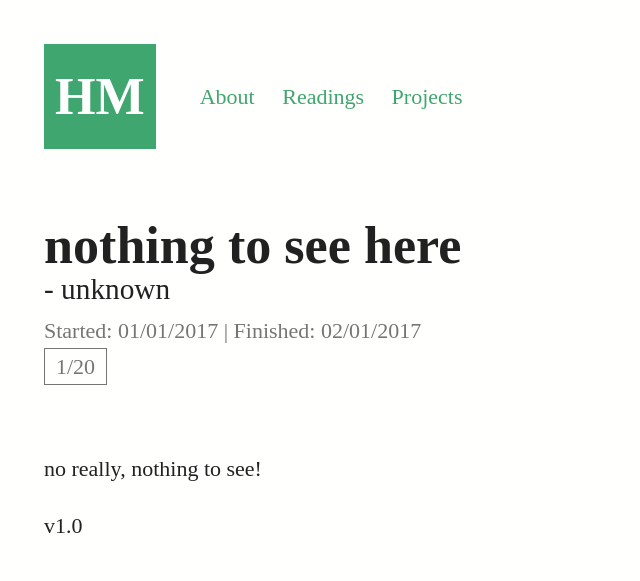
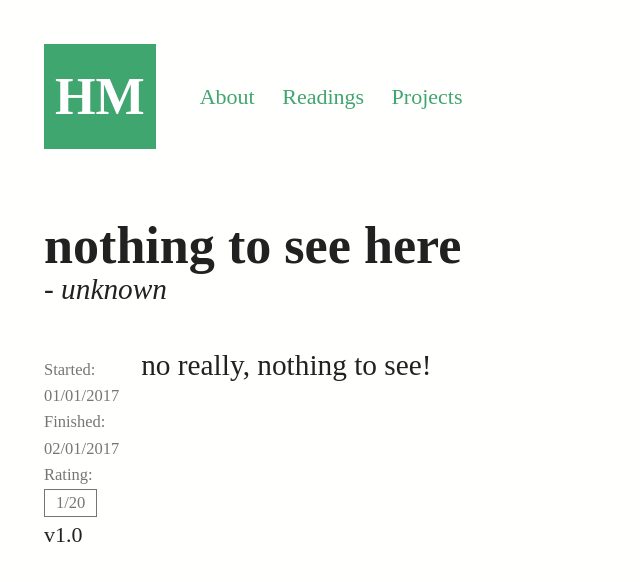
Before and after one commit to humont/myblog, a Jekyll site: the page built from _readings/test.md, in a window 1280 px wide. Shown: the top 581 px of the page, without its empty margins (0-640 px from the left). Built offline with Jekyll 4.4.1, drawn with Linux system fonts in a browser that asks for light colours.

Commit message:
Restructuring the post and and book review pages

```diff
--- a/_layouts/book.html
+++ b/_layouts/book.html
@@ -2,19 +2,29 @@
 layout: default
 ---
 
-<div class="row pv4">
+<div class="row pt4">
 
   <div class="row dib pr4 fw8 xxl"> {{ page.title }}</div>
-  <div class="nt3">
-      <div class="italic l">- {{ page.author }}</div>
-      <div class="dark_muted">
-        <span>Started: {{ page.start-date }}</span> | <span>Finished: {{ page.end-date }}</span>
-      </div>
-      <div class="dark_muted dib ba ph2 bg_brand-green_dark_hovered light_hovered">{{ page.rating }}/20</div>
-  </div>
+  <div class="row tti nt3 l">- {{ page.author }}</div>
 </div>
 
 
-<div class="">
-  {{ content }}
+
+
+
+<div class="row">
+
+  <div class="pr3 pt4_m">
+    <div class="s dark_muted">
+      <span class="pb3 pr2_s">Started:<br class="m-l_only"> {{ page.start-date }}</span><br class="m-l_only">
+      <span class="pb3 pr2_s">Finished:<br class="m-l_only"> {{ page.end-date }}</span><br class="m-l_only">
+      <span class="pb3">Rating:</span><br class="m-l_only">
+      <span class="dark_muted dib ba ph2 bg_brand-green_dark_hovered light_hovered">{{ page.rating }}/20</span>
+    </div>
+  </div>
+
+  <div class="col post__content">
+      {{ content }}
+  </div>
+
 </div>
--- a/_sass/05.modules/_modules.scss
+++ b/_sass/05.modules/_modules.scss
@@ -1 +1,2 @@
-@import 'project';
+@import 'project',
+'post';
--- /dev/null
+++ b/_sass/05.modules/_post.scss
@@ -0,0 +1,13 @@
+/*---------------------------*/
+/*------- Post styles -------*/
+/*---------------------------*/
+
+.post {
+
+  &__content {
+
+    & p:first-child {
+      font-size: 1.333rem;
+    }
+  }
+}
--- a/_sass/07.utilities/_text-transform.scss
+++ b/_sass/07.utilities/_text-transform.scss
@@ -20,6 +20,7 @@
 .ttl { text-transform: lowercase; }
 .ttu { text-transform: uppercase; }
 .ttn { text-transform: none; }
+.tti { font-style: italic; }
 
 .ttwb{ word-break: break-all;}
 .avoid-wrap {display: inline-block;}
```
Also changed, not shown: _layouts/post.html (+8 -3 lines), _posts/2017-07-02-its-really-simple.md (+1 -1 lines), 5 other files.
